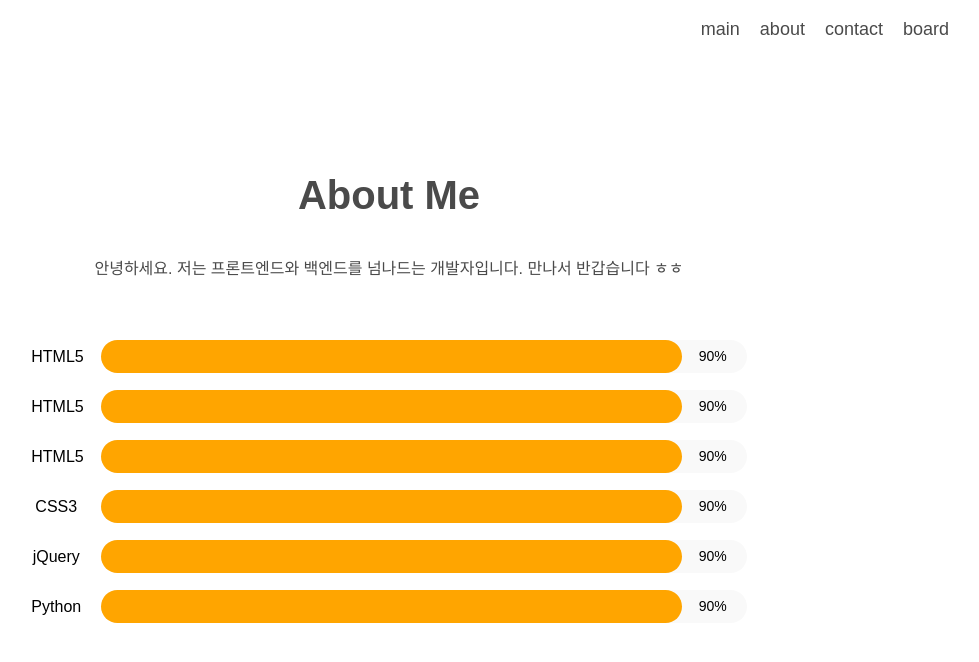
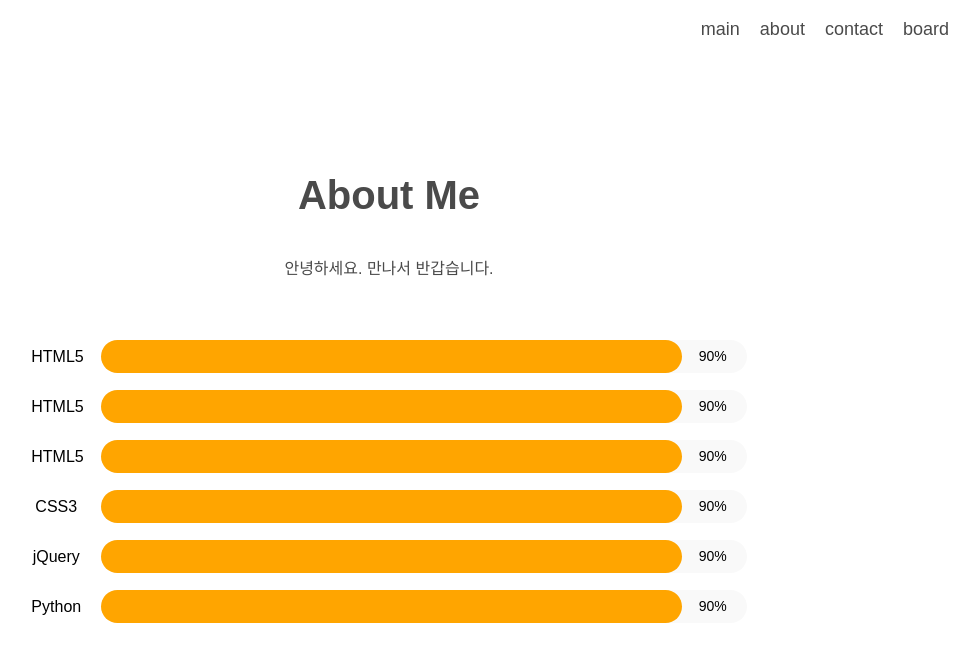
Before and after one commit to Aulelius/Aulelius.github.io, a Jekyll site: the page index.html, which Jekyll copies as it is, in a window 1280 px wide and 900 px high, scrolled down 952 px. Shown: the top 662 px of the window, without its empty margins (251-1230 px from the left). Built offline with Jekyll 4.4.1, drawn with Linux system fonts in a browser that asks for light colours; nearby versions of some CDN libraries; some web fonts are replaced.

Commit message:
index 파일 수정

```diff
--- a/index.html
+++ b/index.html
@@ -27,8 +27,7 @@
 <section class="about">
 	<div class="helper"></div><div class="vertical-center">
 		<h3>About Me</h3>
-		<p>안녕하세요. 저는 프론트엔드와 백엔드를 넘나드는 개발자입니다.
-		만나서 반갑습니다 ㅎㅎ</p>
+		<p>안녕하세요. 만나서 반갑습니다.</p>
 
 		<div class="skillset">
 			<div class="skill">
```
